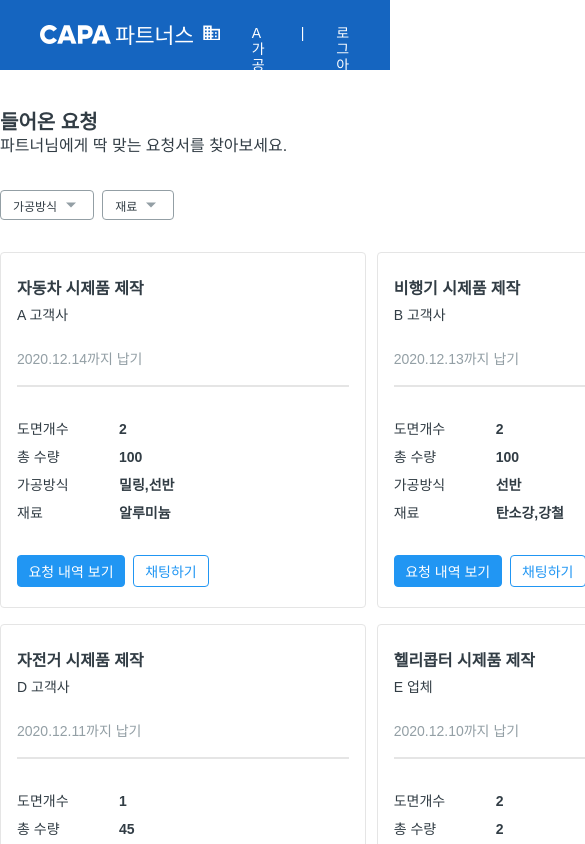
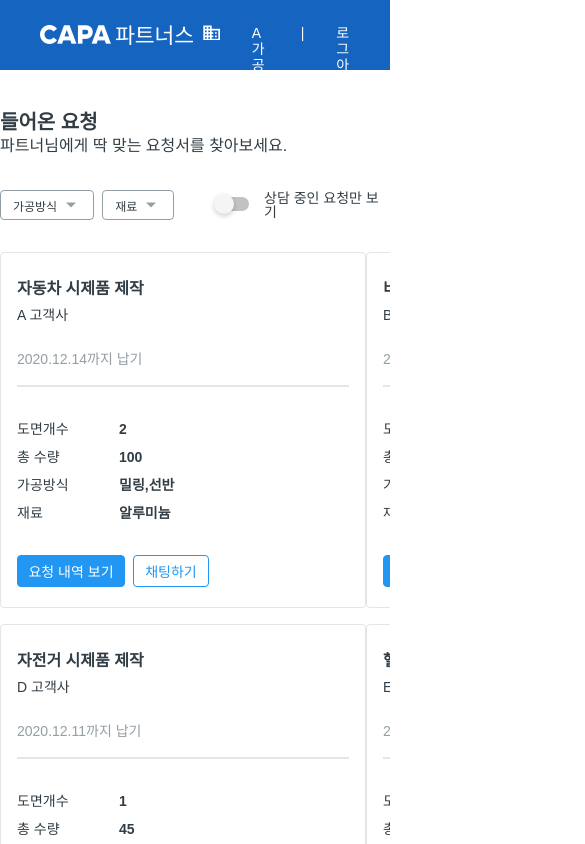
Before and after one commit to react-18/week2-1, a React (Create React App) app: page / in a window 390 px wide. Shown: the top 844 px of the page, 585 px wide, since content can reach past the window. Built offline with nearby package versions, Linux system fonts and the light colour scheme.

Commit message:
Style: 모바일 반응형 추가

```diff
--- a/src/App.tsx
+++ b/src/App.tsx
@@ -18,17 +18,17 @@
   );
   const [isSideBarOpened, setIsSideBarOpened] = useState(false);
   return (
-    <div>
-      {/* <div>
-        <MenuToggle
+    <Wrap>
+      <div>
+        {/* <MenuToggle
           isSideBarOpened={isSideBarOpened}
           setIsSideBarOpened={setIsSideBarOpened}
-        />
-        <Sidebar
+        /> */}
+        {/* <Sidebar
           isSideBarOpened={isSideBarOpened}
           setIsSideBarOpened={setIsSideBarOpened}
-        />
-      </div> */}
+        /> */}
+      </div>
       <HeaderNav />
 
       <Body>
@@ -58,15 +58,25 @@
           ))}
         </ContentSection>
       </Body>
-    </div>
+    </Wrap>
   );
 }
 
 export default App;
 
+const Wrap = styled.div`
+  overflow-x: hidden;
+`;
+
 const Body = styled.div`
-  width: 1130px;
+  max-width: 1130px;
+  width: 100%;
   margin: 0 auto;
+
+  @media only screen and (max-width: 360px) {
+    width: 100%;
+    margin: 0 20px;
+  }
 `;
 
 const TitleSection = styled.div`
@@ -97,6 +107,16 @@
   .filterBtn {
     margin-right: 8px;
   }
+
+  @media only screen and (max-width: 360px) {
+    flex-direction: column;
+    justify-content: center;
+    align-items: flex-start;
+
+    .controller:first-child {
+      margin-bottom: 20px;
+    }
+  }
 `;
 
 const ContentSection = styled.div`
@@ -104,4 +124,9 @@
   grid-template-columns: repeat(3, 1fr);
   row-gap: 16px;
   margin-bottom: 60px;
+
+  @media only screen and (max-width: 360px) {
+    grid-template-columns: repeat(1, 1fr);
+    margin: 0 auto;
+  }
 `;
--- a/src/components/atoms/MenuToggle.tsx
+++ b/src/components/atoms/MenuToggle.tsx
@@ -28,7 +28,12 @@
   cursor: pointer;
 `;
 const ToggleButton = styled.button`
-  background-color: blue;
+  display: none;
+
+  @media only screen and (max-width: 360px) {
+    display: flex;
+    margin-right: 20px;
+  }
 `;
 
 export default MenuToggle;
--- a/src/components/containers/HeaderNav/index.tsx
+++ b/src/components/containers/HeaderNav/index.tsx
@@ -1,12 +1,19 @@
 /* eslint-disable no-use-before-define */
-import React from 'react';
+import React, { useState } from 'react';
 import styled from 'styled-components';
+import MenuToggle from 'components/atoms/MenuToggle';
 import logo from '../../../assets/img/logo.png';
 import building from '../../../assets/img/building.png';
 
 function HeaderNav() {
+  const [isSideBarOpened, setIsSideBarOpened] = useState(false);
+
   return (
     <HeaderContainer>
+      <MenuToggle
+        isSideBarOpened={isSideBarOpened}
+        setIsSideBarOpened={setIsSideBarOpened}
+      />
       <div>
         <LogoImg src={logo} alt="logo" />
       </div>
@@ -33,6 +40,12 @@
   display: flex;
   justify-content: space-between;
   padding: 25px 40px 25px 40px;
+
+  @media only screen and (max-width: 360px) {
+    justify-content: flex-start;
+    align-items: center;
+    padding: 25px 23px;
+  }
 `;
 
 const LogoImg = styled.img`
@@ -43,6 +56,10 @@
 
 const NavContainer = styled.div`
   display: flex;
+
+  @media only screen and (max-width: 360px) {
+    display: none;
+  }
 `;
 
 const NavBox = styled.div`
--- a/src/components/domains/RequestCard.tsx
+++ b/src/components/domains/RequestCard.tsx
@@ -106,6 +106,10 @@
       border: 1px solid ${theme.color.accentPrimaryBlue};
     }
   `}
+
+  @media only screen and (max-width: 360px) {
+    width: 320px;
+  }
 `;
 
 const StyledWrapper = styled.div<WrapperProps>`
```
